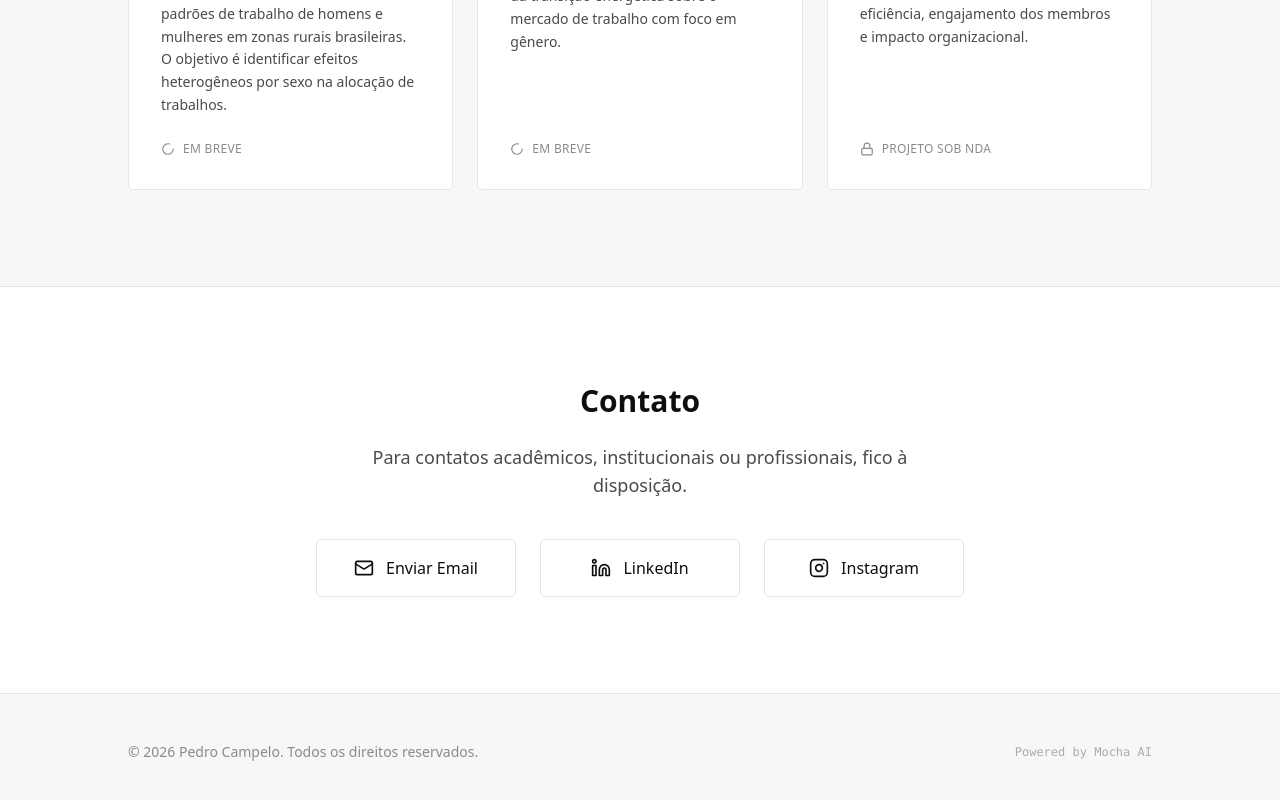
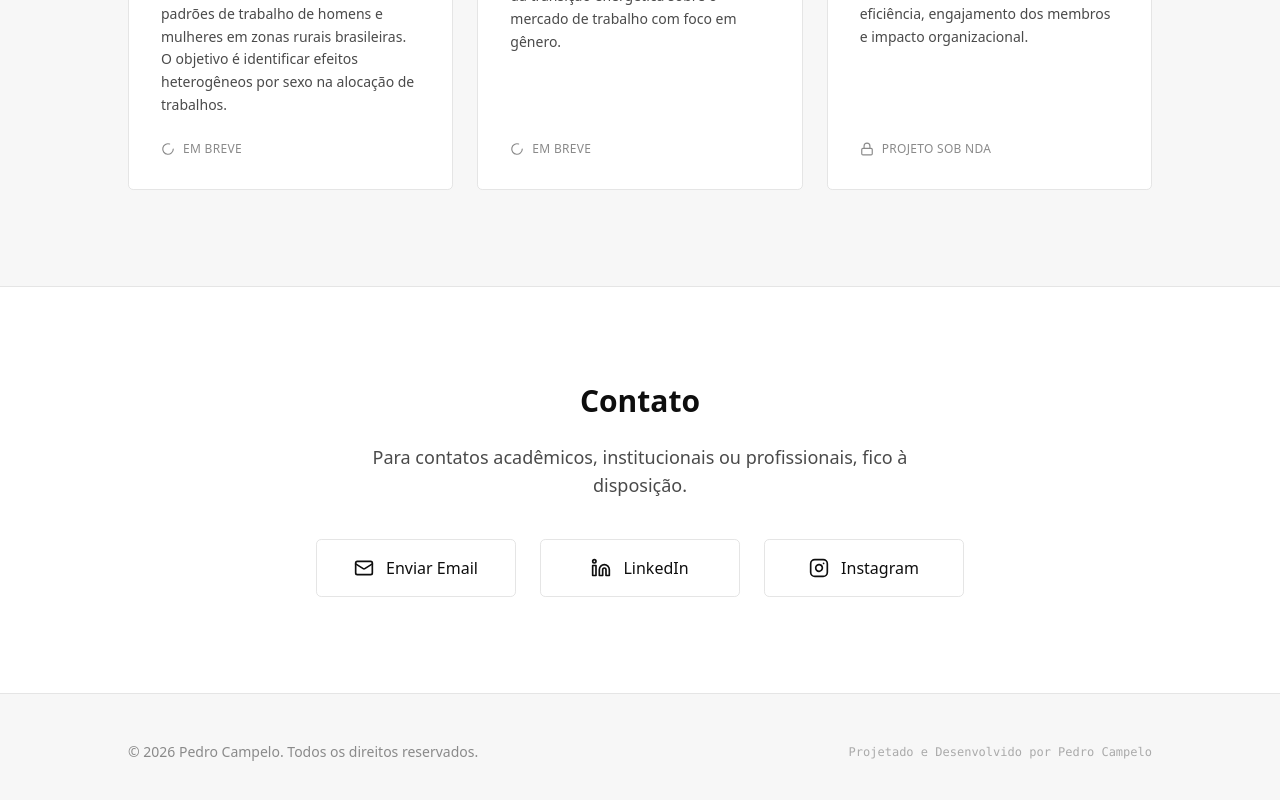
Before and after one commit to pedroocampelo/site, a React (Vite) app: page / in a window 1280 px wide. Shown: the part 2839-3639 px from the top of the page. Built offline with nearby package versions, Linux system fonts and the light colour scheme.

Commit message:
Update footer text with new developer credit

```diff
--- a/src/react-app/pages/Home.tsx
+++ b/src/react-app/pages/Home.tsx
@@ -613,7 +613,7 @@ const Footer = ({ brandName }: { brandName: string }) => (
   <footer className="py-12 px-6 border-t border-[var(--border)] bg-[var(--bg)]">
     <div className="max-w-5xl mx-auto flex flex-col md:flex-row justify-between items-center text-sm text-[var(--muted-2)]">
       <p>&copy; {new Date().getFullYear()} {brandName}. Todos os direitos reservados.</p>
-      <p className="mt-2 md:mt-0 font-mono text-xs opacity-70">Powered by Mocha AI</p>
+      <p className="mt-2 md:mt-0 font-mono text-xs opacity-70">Projetado e Desenvolvido por Pedro Campelo</p>
     </div>
   </footer>
 );
```
